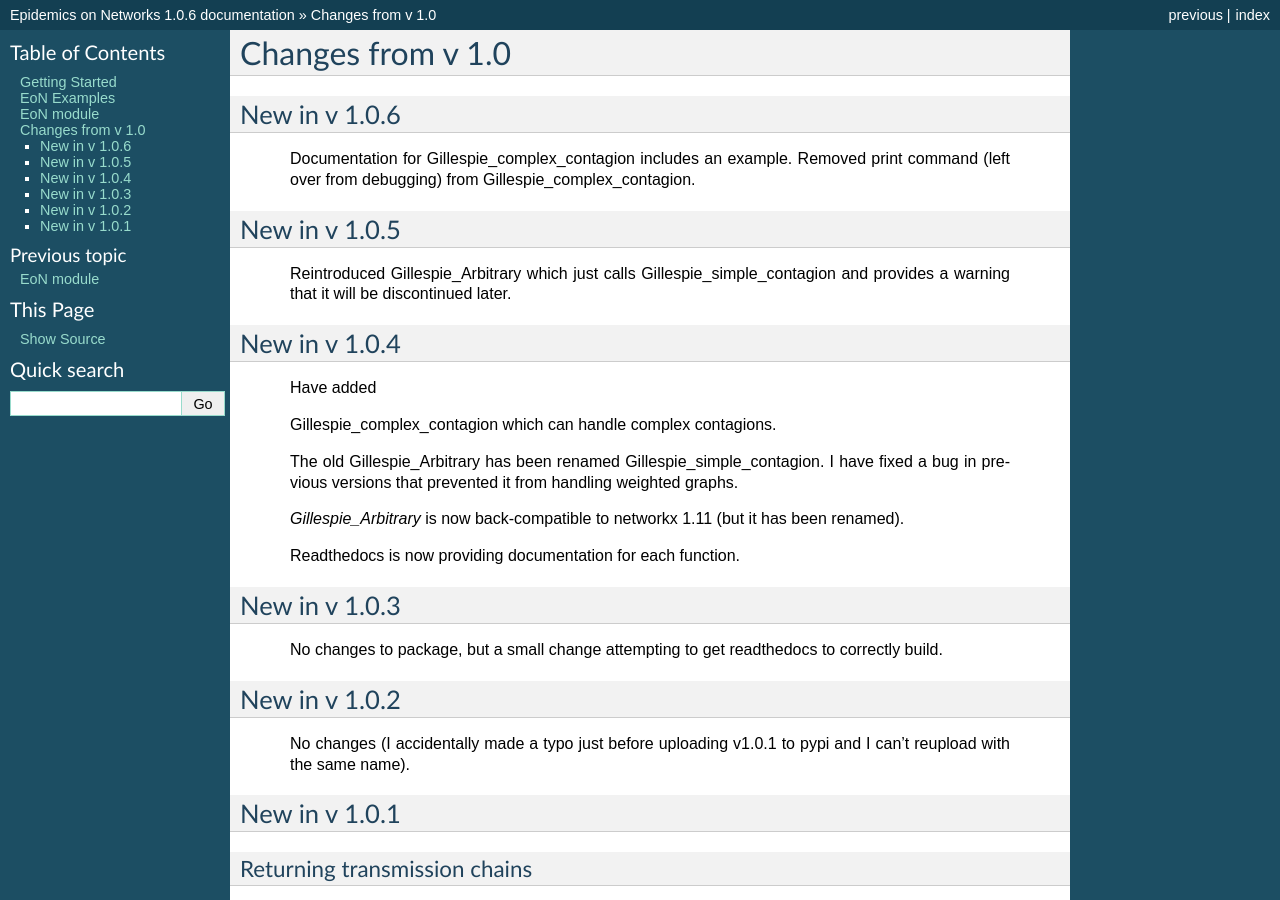
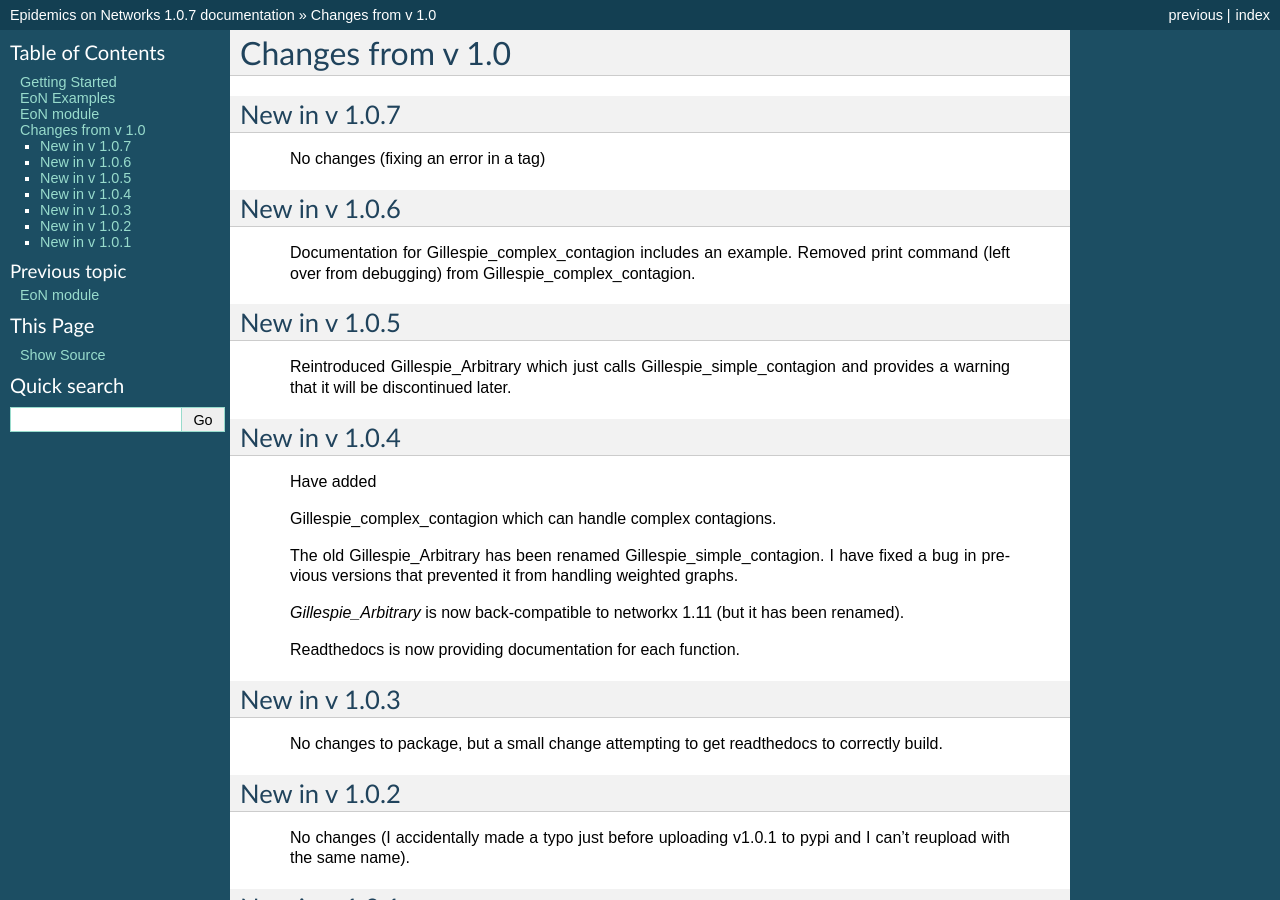
Before and after one commit to springer-math/Mathematics-of-Epidemics-on-Networks, a Sphinx documentation site: the page built from docs/Changes.rst, in a window 1280 px wide and 900 px high. Built offline with Sphinx 7.4.7, drawn with Linux system fonts in a browser that asks for light colours; some of the changed text lies outside the part shown.

Commit message:
Updating version name and update tag

```diff
--- a/EoN/__init__.py
+++ b/EoN/__init__.py
@@ -38,7 +38,7 @@
 '''
 
 __author__ = "Joel C. Miller, Istvan Z. Kiss, and Peter Simon"
-__version__ = "1.0.6"
+__version__ = "1.0.7"
 
 
 #__all__ =
--- a/docs/Changes.rst
+++ b/docs/Changes.rst
@@ -1,8 +1,14 @@
 Changes from v 1.0
 ==================
 
+New in v 1.0.7
+----------------
+
+   No changes (fixing an error in a tag)
+
 New in v 1.0.6
 -----------------
+
    Documentation for Gillespie_complex_contagion includes an example.
    Removed print command (left over from debugging) from Gillespie_complex_contagion.
 
--- a/docs/GettingStarted.rst
+++ b/docs/GettingStarted.rst
@@ -4,13 +4,13 @@
 
 Installation
 ------------
-You can install **EoN** version 1.0.6 with pip
+You can install **EoN** version 1.0.7 with pip
 
 ::
 
     pip install EoN
 
-The documentation provided here is for version 1.0.6.
+The documentation provided here is for version 1.0.7.
 
 
 You can also clone or download
@@ -22,7 +22,7 @@
 
     python setup.py install
 
-This will currently install version 1.0.6.
+This will currently install version 1.0.7.
 
 If you have installed a previous version and want to reinstall.  The easiest
 way is
--- a/docs/conf.py
+++ b/docs/conf.py
@@ -59,9 +59,9 @@
 # built documents.
 #
 # The short X.Y version.
-version = u'1.0,6'
+version = u'1.0,7'
 # The full version, including alpha/beta/rc tags.
-release = u'1.0.6'
+release = u'1.0.7'
 
 # The language for content autogenerated by Sphinx. Refer to documentation
 # for a list of supported languages.
--- a/setup.py
+++ b/setup.py
@@ -19,12 +19,12 @@
 
 setup(name='EoN',
       packages = ['EoN'],
-      version='1.0.6rc1',  #http://semver.org/
+      version='1.0.7',  #http://semver.org/
       description = 'Epidemics on Networks',
       author = 'Joel C. Miller, Istvan Z. Kiss, and Peter Simon',
       author_email = 'joel.c.miller.research@gmail.com',
       url = 'https://springer-math.github.io/Mathematics-of-Epidemics-on-Networks/',
-      #download_url = 'https://github.com/springer-math/Mathematics-of-Epidemics-on-Networks/archive/1.0.6.tar.gz',
+      download_url = 'https://github.com/springer-math/Mathematics-of-Epidemics-on-Networks/archive/1.0.7.tar.gz',
       keywords = ['Epidemics on Networks', 'Epidemic Sonnet Works'],
       install_requires = [
           'networkx',
```
